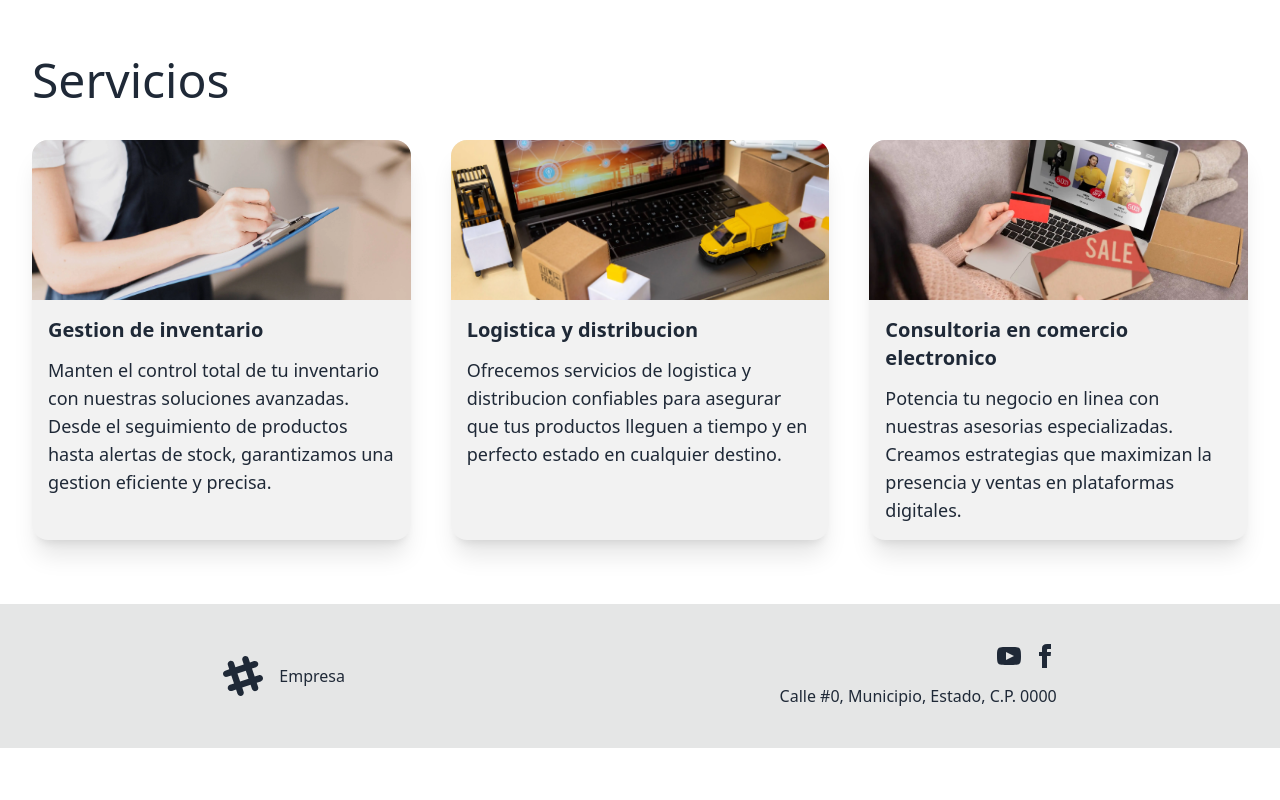
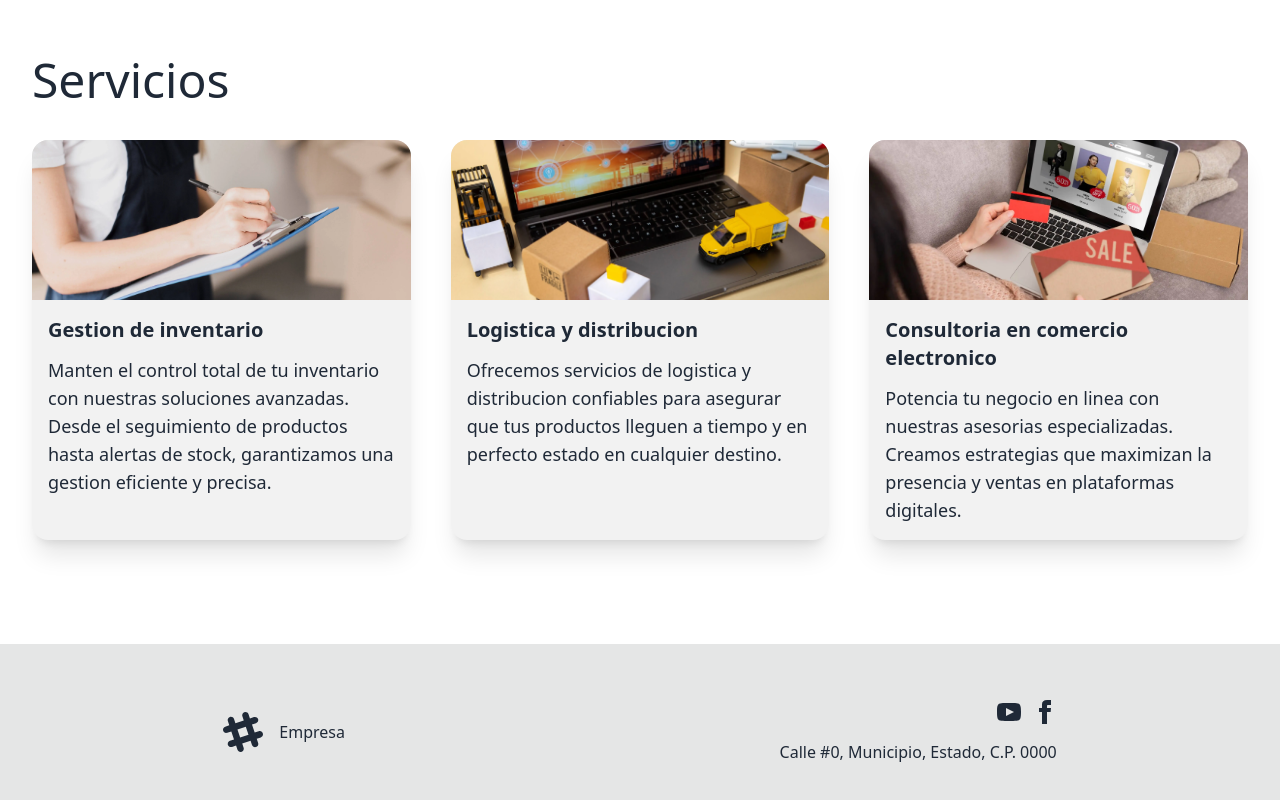
Before and after one commit to javier-rosales/tailwind-test, a React (Vite) app: page / in a window 1280 px wide. Shown: the part 2084-2884 px from the top of the page. Before the commit the page ends 2832 px from the top, so only its background shows below. Built offline with nearby package versions, Linux system fonts and the light colour scheme.

Commit message:
Update Footer styles

```diff
--- a/src/components/Footer.jsx
+++ b/src/components/Footer.jsx
@@ -4,7 +4,7 @@ import IconFacebook from './IconFacebook'
 
 const Footer = () => {
   return (
-    <footer className='flex flex-col lg:flex-row items-center lg:justify-around gap-7 bg-base-300 px-5 py-10'>
+    <footer className='flex flex-col lg:flex-row items-center lg:justify-around gap-7 bg-base-300 mt-10 px-5 py-12 lg:py-14'>
       <aside className='flex flex-col md:flex-row items-center justify-center gap-2 md:gap-4'>
         <IconHashtag />
         <p>
```
